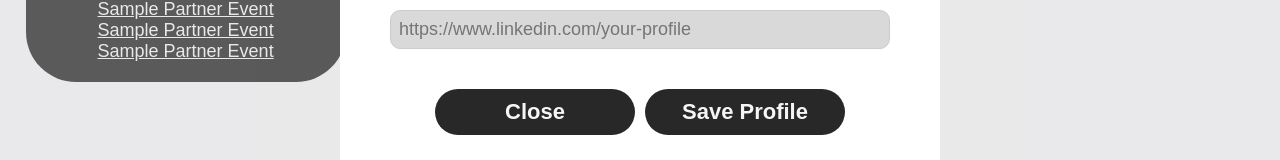
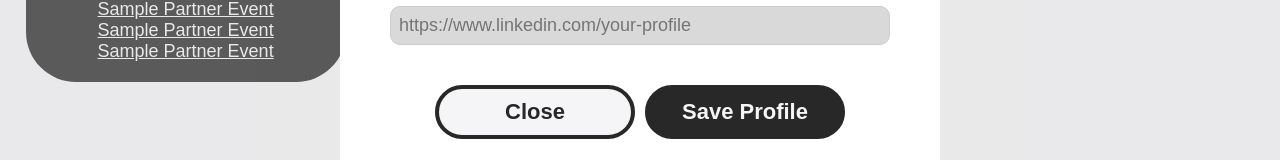
Before and after one commit to eljohnevnglsta/JPAD-UPLB-Organization-Partnerships, a React (Vite) app in the folder frontend/: page / in a window 1280 px wide. Both pictures are taken after a click on the button "Edit Profile". Shown: the part 637-797 px from the top of the page. Built offline with nearby package versions, Linux system fonts and the light colour scheme; no server answers.

Commit message:
ui: some button hover animation

```diff
--- a/frontend/src/stylesheets/Profile.css
+++ b/frontend/src/stylesheets/Profile.css
@@ -159,6 +159,11 @@ body {
     font-weight: bold;
 }
 
+.btn-partner:hover, .btn-edit-profile:hover {
+    transform: scale(1.05);
+    transition: background-color 0.3s ease, transform 0.2s ease;
+}
+
 .sidepanel {
     background-color: #282829;
     color: #f5f5f7;
@@ -311,14 +316,29 @@ body {
 .btn-close, .btn-submit {
     font-family: 'Poppins', Arial, sans-serif;
     font-size: 22px;
-    background-color: #282829;
-    border: none;
     border-radius: 50px;
     padding: 10px;
     margin: 0;
     width: 200px;
+    font-weight: bold;
+    border-style: solid;
+    border-width: 4px;
+    border-color: #282829;
+}
+
+.btn-close {
+    background-color: #f5f5f7;
+    color: #282829;
+}
+
+.btn-submit {
+    background-color: #282829;
     color: #f5f5f7;
-    font-weight: bold;
+}
+
+.btn-close:hover, .btn-submit:hover {
+    transform: scale(1.05);
+    transition: background-color 0.3s ease, transform 0.2s ease;
 }
 
 @media (max-width: 600px) {
```
